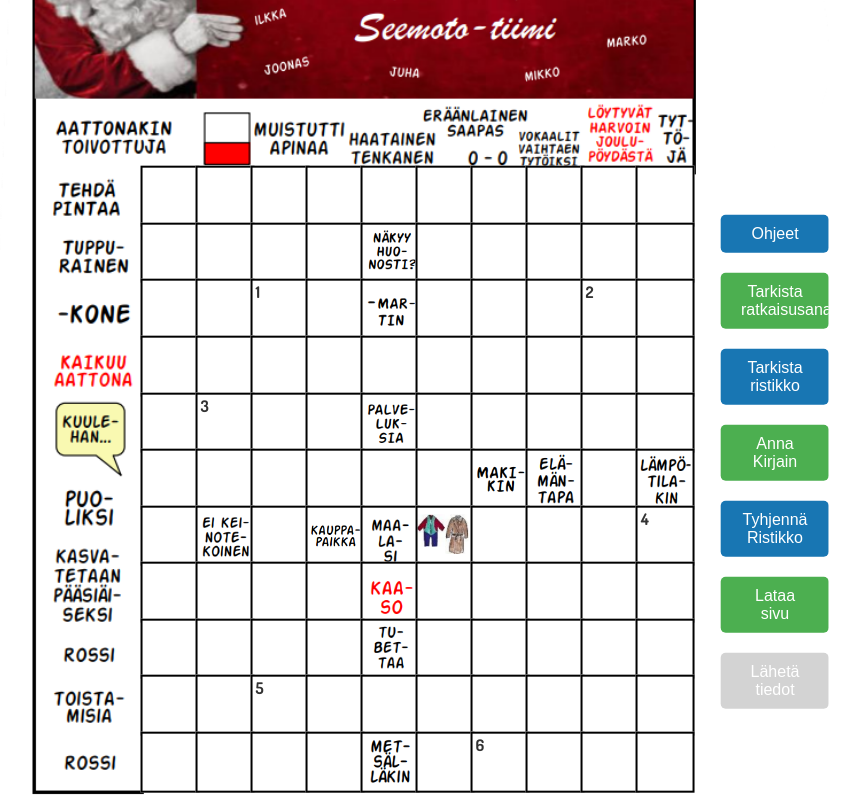
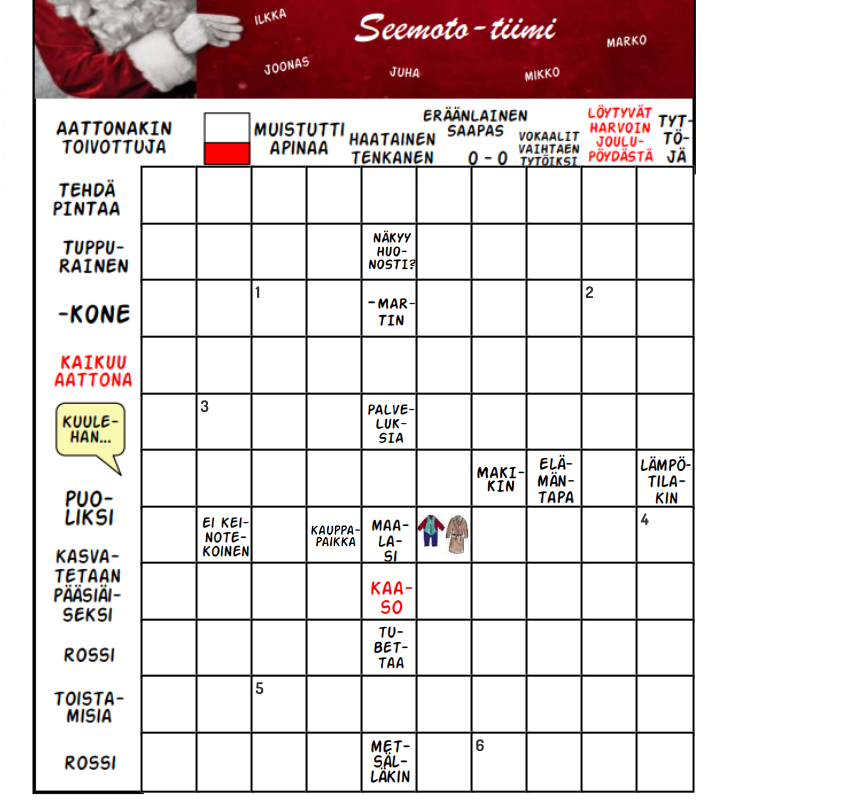
Before and after one commit to DeveloperWizard83/ristikko2021, a React (Vite) app: page / in a window 1280 px wide. Shown: the part 283-1083 px from the top of the page, without its empty margins (236-1096 px from the left). Built offline with nearby package versions, Linux system fonts and the light colour scheme.

Commit message:
Lisätty favicon

```diff
--- a/index.html
+++ b/index.html
@@ -7,7 +7,7 @@
     <link rel="preconnect" href="https://fonts.gstatic.com" crossorigin>
     <link href="https://fonts.googleapis.com/css2?family=Dosis:wght@600;700&display=swap" rel="stylesheet">
     <!-- Favicon link goes here -->
-    <link rel="icon" type="image/x-icon" href="assets/images/favicon.ico">
+    <link rel="icon" type="image/x-icon" href="public/favicon.ico">
     <title>Seemoto Jouluristikko 2021</title>
 </head>
 <body>
--- a/src/Buttons.css
+++ b/src/Buttons.css
@@ -5,7 +5,7 @@
     display: flex;
     flex-direction: column; /* Stack the buttons vertically */
     justify-content: flex-start;
-    margin-left: 85%;
+    margin-left: 1420px;
     margin-top: 50%;
 
     position: absolute;
```
Also changed, not shown: public/favicon.ico.png (added), 1 other file (tests, documents, lock files or other folders).
